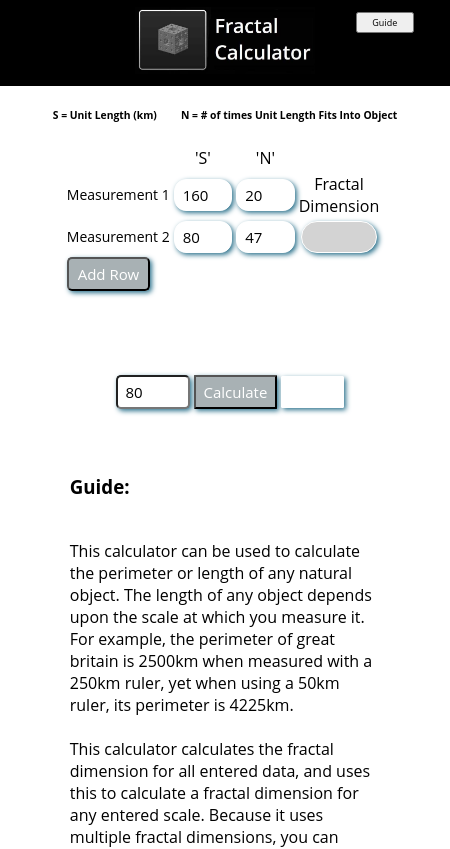
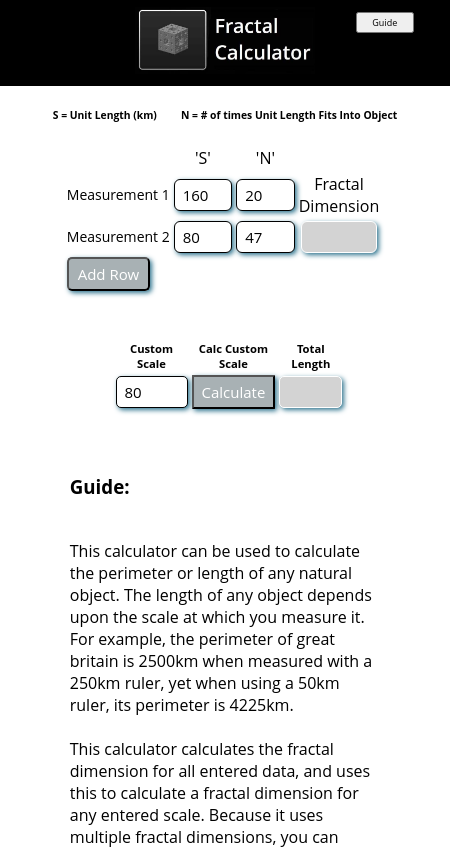
Before and after one commit to Henshall/fractal_calculator_electron, an Electron app: page index.html in a window 450 px wide. Shown: the top 849 px of the page. Drawn offline with nearby package versions, Linux system fonts and the light colour scheme.

Commit message:
additional styling boxes

```diff
--- a/css/style.css
+++ b/css/style.css
@@ -24,7 +24,7 @@
 
 
 .fd_box{
-  border-radius: 25px;
+  border-radius: 6px;
   font-size: 15px;
   padding: 5px 8px;
   cursor: pointer;
@@ -96,14 +96,14 @@ background-color: black;
 
 
 .text_box{
-  border-radius: 12px;
+  border-radius: 6px;
   font-size: 15px;
   padding: 5px 8px;
   cursor: pointer;
   color: black;
   background-color: white;
   font-family: Open sans, sans-serif;
-  border: 0.2px solid #fff;
+  border: .5px solid black;
   box-shadow: 2px 2px 5px #2f748e;
   transition-duration: 0.5s;
     /*// border-style: dotted;*/
@@ -167,8 +167,11 @@ width: 50%;
 
 .scale_box{
   background-color: white;
- // border-style: dashed;
- width: 12vw;
+  width: 12vw;
+  border-style: solid;
+  border-color: black;
+  border-width: 1px;
+
 }
 
 .button2{
@@ -193,24 +196,23 @@ width: 50%;
   width: 14%;
   text-align: center;
   /*border-style: dotted;*/
-  color: white;
+  color: black;
 }
 
 
 
 .text_box2{
-  border-radius: 1px;
+  border-radius: 5px;
   font-size: 15px;
   padding: 5px 8px;
   cursor: pointer;
   color: black;
-  background-color: white;
+  background-color: lightgrey;
   font-family: Open sans, sans-serif;
   border: 0.2px solid #fff;
   box-shadow: 2px 2px 5px #2f748e;
   transition-duration: 0.5s;
-    // border-style: dotted;
-   width: 10vw;
+  width: 10vw;
 }
 
 .britain{
@@ -314,7 +316,7 @@ input.submit {
     margin: 1em 0;
     background-color: #2f748e;
     color: white;
-    border-radius: 10px;
+    border-radius: 6px;
 }
 
 
```
